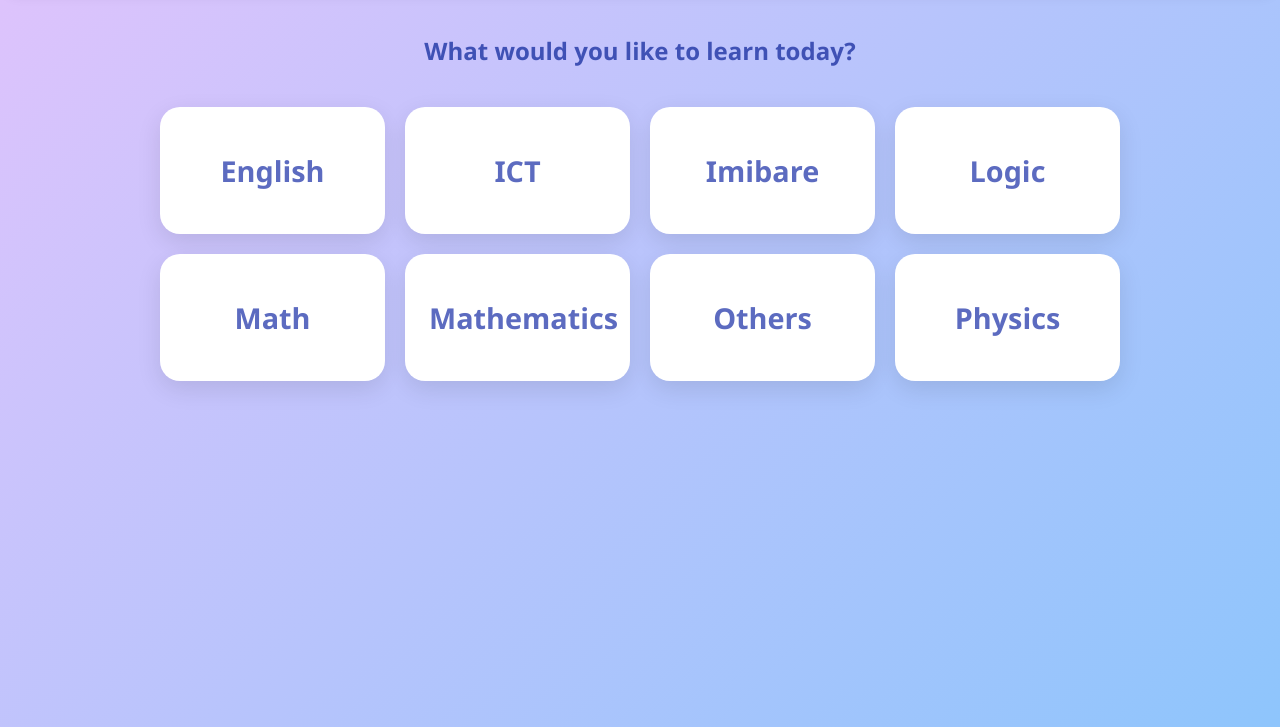
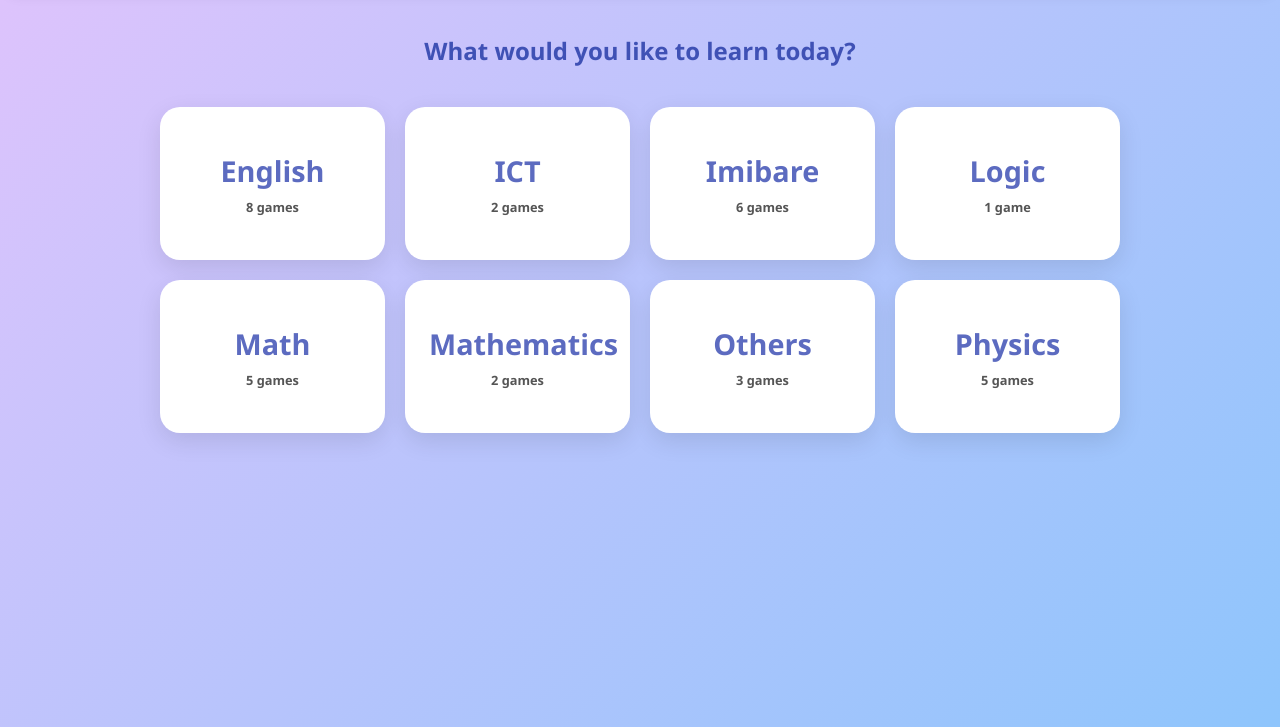
Before and after one commit to sllo-it/SLLO_Learning_Hub, a website: page index.html in a window 1280 px wide. Shown: the part 73-800 px from the top of the page. Drawn offline with Linux system fonts and the light colour scheme.

Commit message:
Added Number Count for games

```diff
--- a/index.html
+++ b/index.html
@@ -293,6 +293,8 @@
     const subjects = [...new Set(allGames.map(g => g.subject).filter(Boolean))].sort();
     subjects.forEach(subject => {
       const card = document.createElement('div'); card.className = 'subject-card'; card.textContent = subject;
+      const numGames = allGames.filter(g => g.subject === subject).length;
+      const countBadge = document.createElement('div'); countBadge.style.fontSize = '0.8rem'; countBadge.style.color = '#555'; countBadge.style.marginTop = '8px'; countBadge.textContent = `${numGames} game${numGames !== 1 ? 's' : ''}`; card.appendChild(countBadge);
       card.onclick = () => showGamesForSubject(subject); container.appendChild(card);
     });
   }
```
